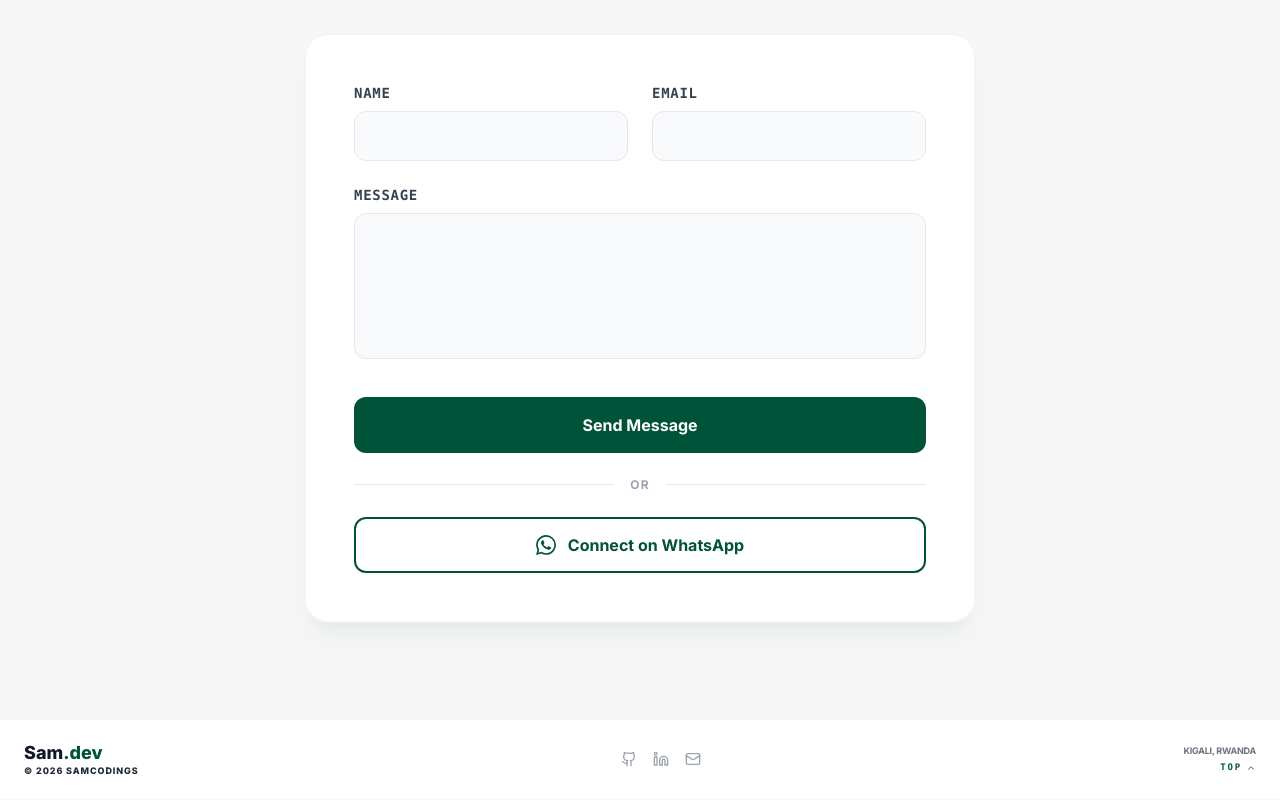
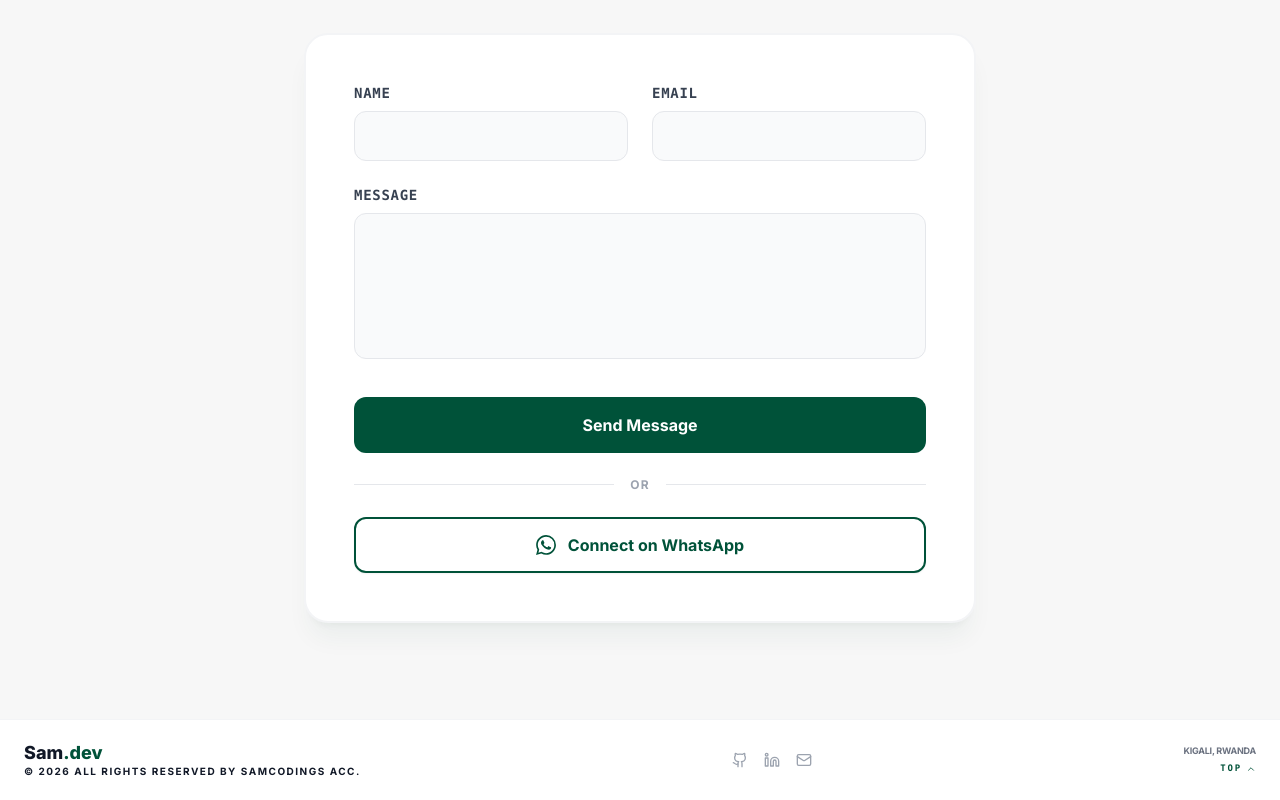
Before and after one commit to Samlite250/Samportfolio, a React (Vite) app: page / in a window 1280 px wide. Shown: the part 7469-8269 px from the top of the page. Built offline with nearby package versions, Linux system fonts and the light colour scheme.

Commit message:
style: update and clarify copyright notice branding

```diff
--- a/src/components/Footer.jsx
+++ b/src/components/Footer.jsx
@@ -12,8 +12,8 @@ const Footer = () => {
             <a href="#home" className="text-lg font-black text-gray-900 leading-none mb-1">
               Sam<span className="text-primary">.dev</span>
             </a>
-            <p className="text-gray-800 text-[9px] font-black uppercase tracking-widest leading-none">
-              &copy; 2026 Samcodings
+            <p className="text-gray-900 text-[10px] font-bold uppercase tracking-[0.15em] leading-none">
+              &copy; 2026 All rights reserved by Samcodings Acc.
             </p>
           </div>
 
```
